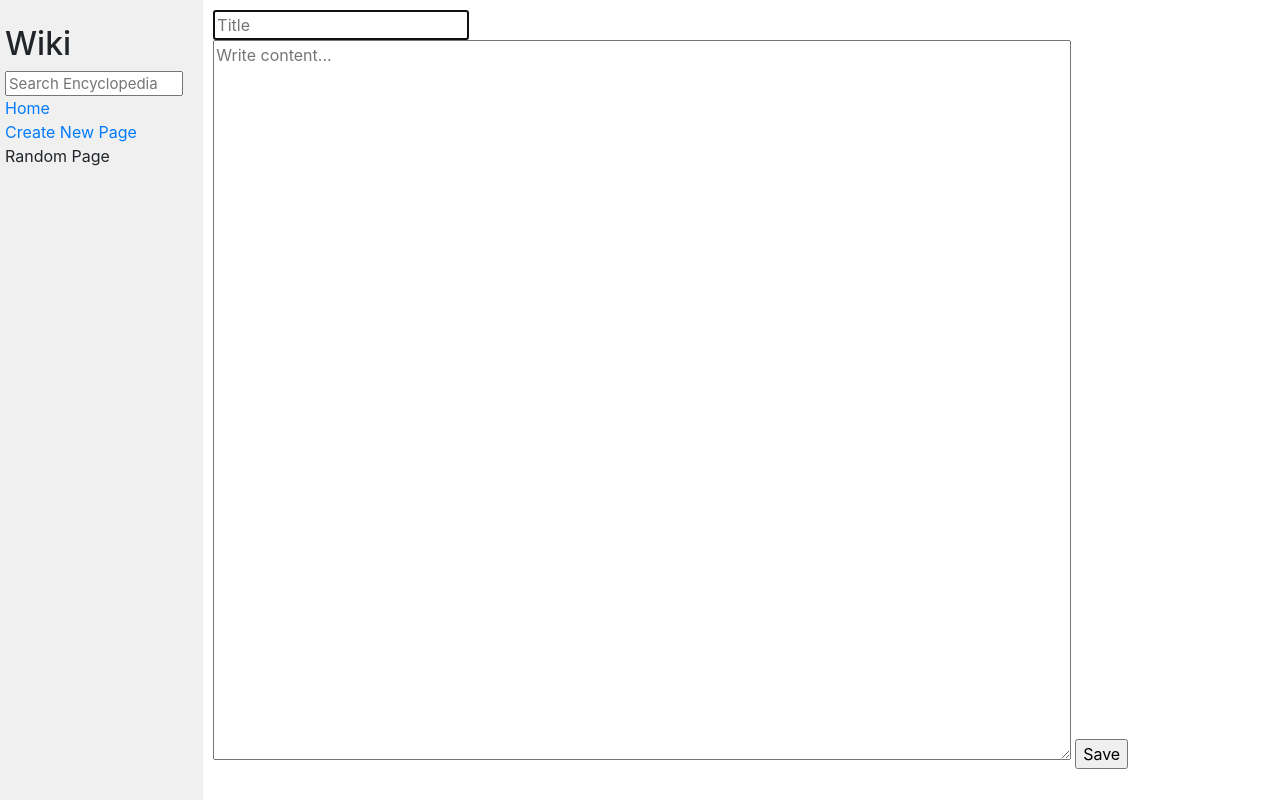
After one commit to yogeshsingh101200/wiki, a Django app: page /create in a window 1280 px wide. The commit adds this page. Run offline with Django 3.2, Linux system fonts and the light colour scheme; some libraries are stand-ins or nearby versions.

Commit message:
added create and edit entry

```diff
--- /dev/null
+++ b/encyclopedia/templates/encyclopedia/create.html
@@ -0,0 +1,14 @@
+{% extends "encyclopedia/layout.html" %}
+
+{% block title %}
+Create
+{% endblock %}
+
+{% block body %}
+<form action="{% url 'encyclopedia:create' %}" method="POST">
+    {% csrf_token %}
+    <input name="title" type="text" placeholder="Title" autofocus autocomplete="off" required>
+    <textarea name="content" placeholder="Write content..."></textarea>
+    <input name="save" type="submit" value="Save">
+</form>
+{% endblock %}
--- a/encyclopedia/templates/encyclopedia/layout.html
+++ b/encyclopedia/templates/encyclopedia/layout.html
@@ -23,7 +23,7 @@
                 <a href="{% url 'encyclopedia:index' %}">Home</a>
             </div>
             <div>
-                Create New Page
+                <a href="{% url 'encyclopedia:create' %}">Create New Page</a>
             </div>
             <div>
                 Random Page
--- a/encyclopedia/urls.py
+++ b/encyclopedia/urls.py
@@ -8,5 +8,7 @@ app_name = "encyclopedia"
 
 urlpatterns = [
     path("", views.index, name="index"),
-    path("<str:title>", views.entry, name="entry")
+    path("wiki/<str:title>", views.entry, name="entry"),
+    path("create", views.create, name="create"),
+    path("edit/<str:title>", views.edit, name="edit")
 ]
--- a/encyclopedia/views.py
+++ b/encyclopedia/views.py
@@ -37,3 +37,29 @@ def entry(request, title):
         "title": title,
         "entry": entry_content
     })
+
+
+def create(request):
+    if request.method == "POST":
+        data = request.POST
+        title = data.get("title")
+        if title in util.list_entries():
+            return "already exists"
+        content = data.get("content")
+        util.save_entry(title, content)
+        return HttpResponseRedirect(reverse("encyclopedia:entry", args=(title,)))
+    return render(request, "encyclopedia/create.html")
+
+
+def edit(request, title):
+    if request.method == "POST":
+        data = request.POST
+        title = data.get("title")
+        content = data.get("content")
+        return HttpResponseRedirect(reverse("encyclopedia:entry", args=(title,)))
+
+    content = util.get_entry(title)
+    return render(request, "encyclopedia/edit", {
+        "title": title,
+        "content": content
+    })
```
Also changed, not shown: encyclopedia/templates/encyclopedia/edit.html (added, +15 -0 lines).
